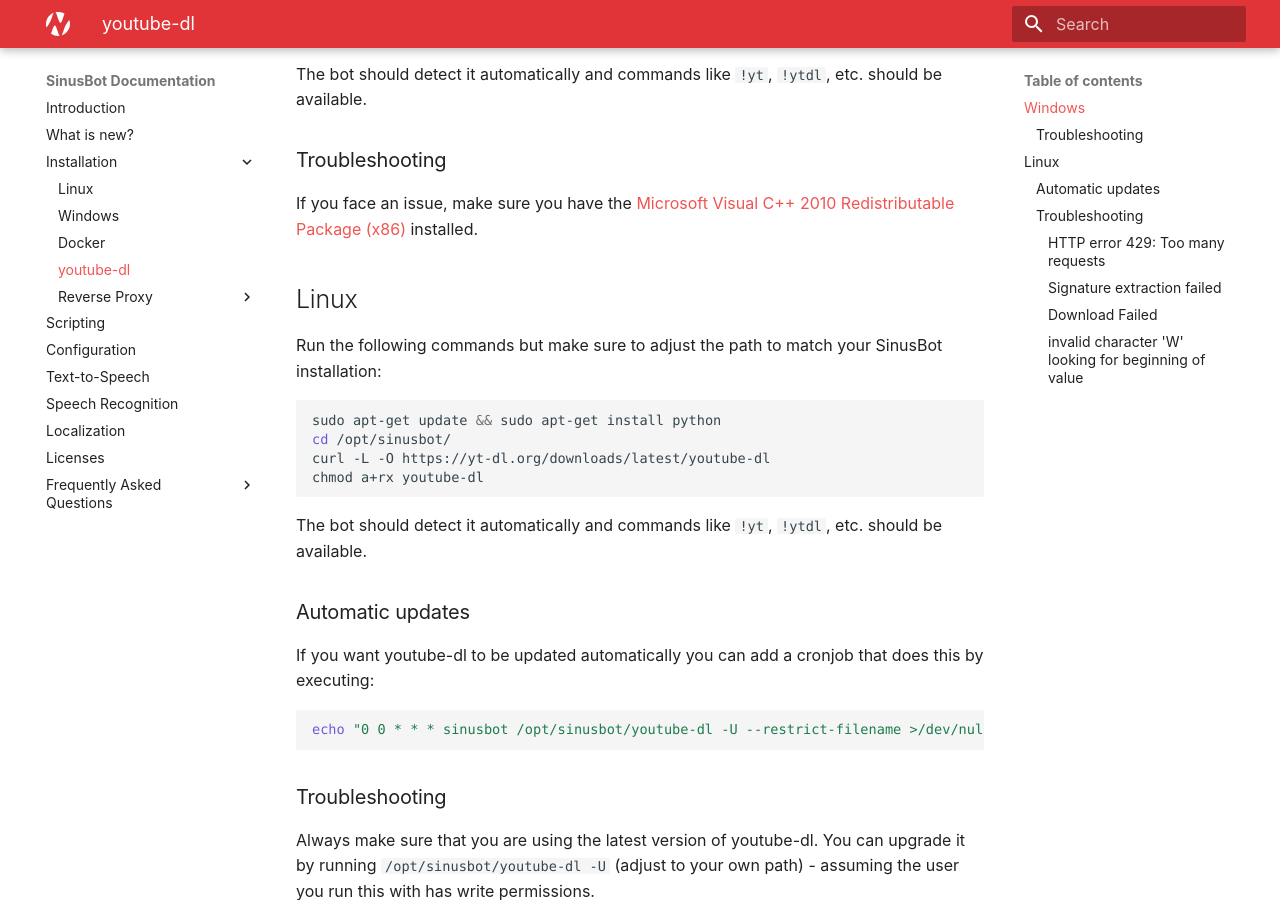
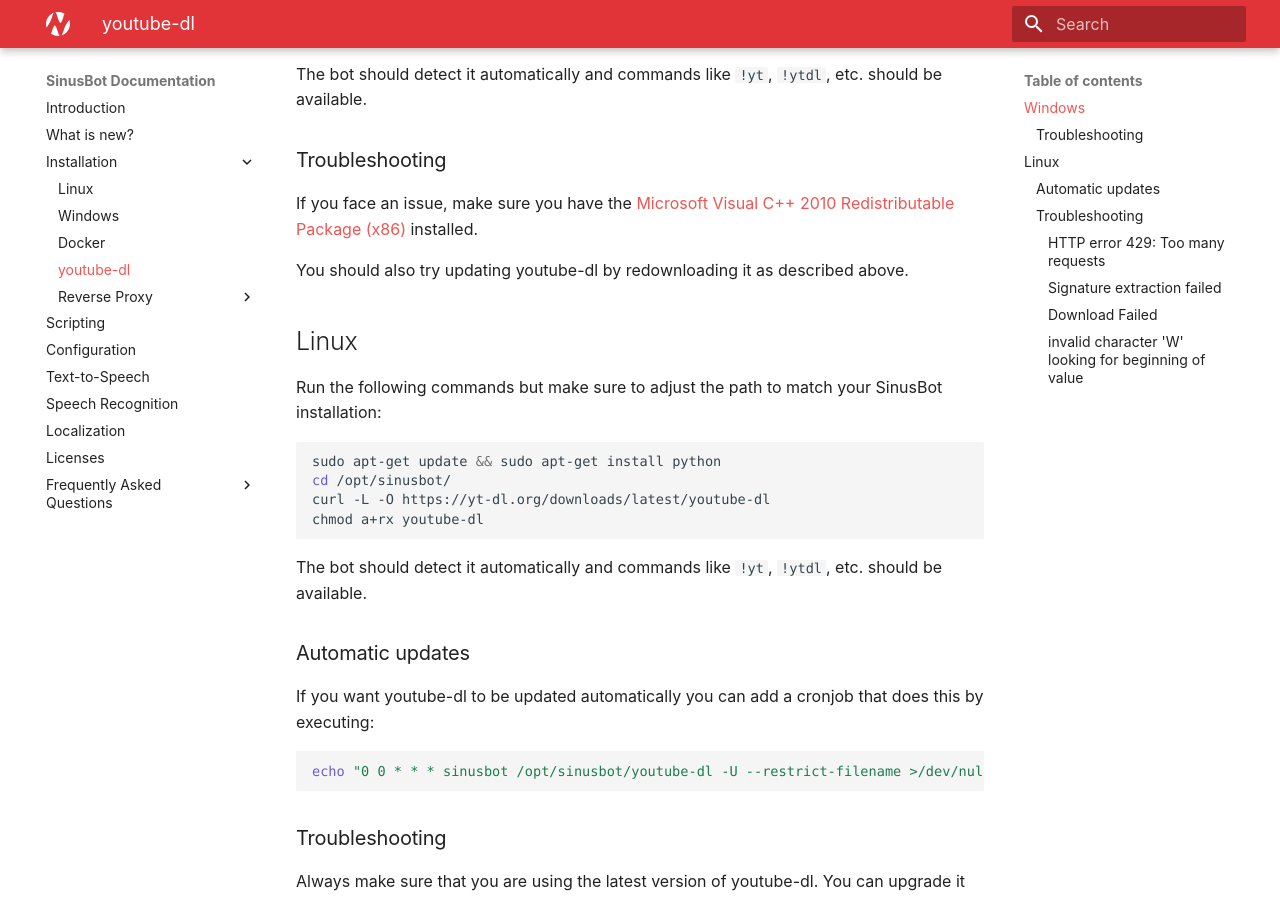
Before and after one commit to SinusBot/docs, an MkDocs documentation site: the page built from docs/youtube-dl.md, in a window 1280 px wide and 900 px high, scrolled down 428 px. Built offline with MkDocs 1.6.1 and Material for MkDocs 9.7.7, drawn with Linux system fonts in a browser that asks for light colours.

Commit message:
add update to win troubleshooting

```diff
--- a/docs/youtube-dl.md
+++ b/docs/youtube-dl.md
@@ -14,6 +14,8 @@
 ### Troubleshooting
 
 If you face an issue, make sure you have the [Microsoft Visual C++ 2010 Redistributable Package (x86)](https://www.microsoft.com/en-US/download/details.aspx?id=5555) installed.
+
+You should also try updating youtube-dl by redownloading it as described above.
 
 ## Linux
 
```
